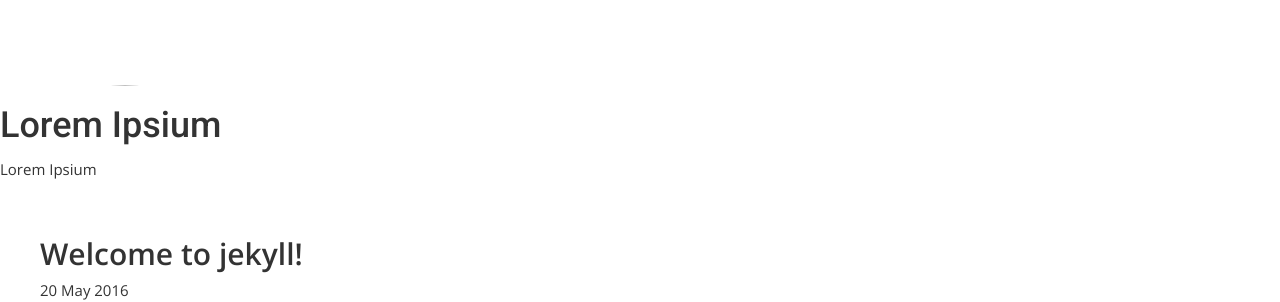
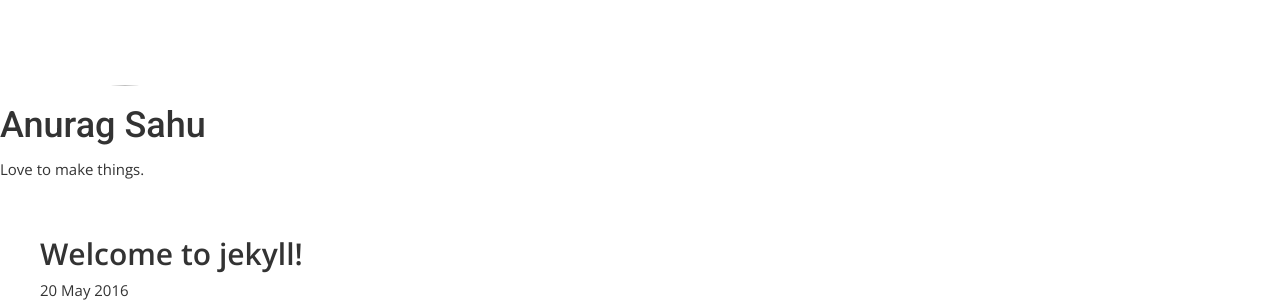
Before and after one commit to FreeMonk/FreeMonk.github.io, a Jekyll site: the page built from aboutus.html, in a window 1280 px wide. Shown: the part 624-926 px from the top of the page. Built offline with Jekyll 4.4.1, drawn with Linux system fonts in a browser that asks for light colours; nearby versions of some CDN libraries; some web fonts are replaced.

Commit message:
Adding Founders

```diff
--- a/aboutus.html
+++ b/aboutus.html
@@ -19,8 +19,8 @@
 
  <div>
      <img class="display" src="img/founders/anurag.jpg" width="250px" height="250px">
-     <h1>Lorem Ipsium</h1>
-     <p>Lorem Ipsium</p>
+     <h1>Anurag Sahu</h1>
+     <p>Love to make things.</p>
  </div>
 
 {% for post in site.posts %}
--- a/css/airspace.css
+++ b/css/airspace.css
@@ -47,6 +47,9 @@
 a:focus,
 a:active {
   text-decoration: none !important;
+}
+.display{
+    border-radius: 50%;
 }
 .section-title {
   margin-bottom: 70px;
--- a/css/style.css
+++ b/css/style.css
@@ -32,7 +32,3 @@
 .post-area a:hover {
   color: #0D0017;
 }
-
-.display{
-    border-radius: 50%;
-}
```
